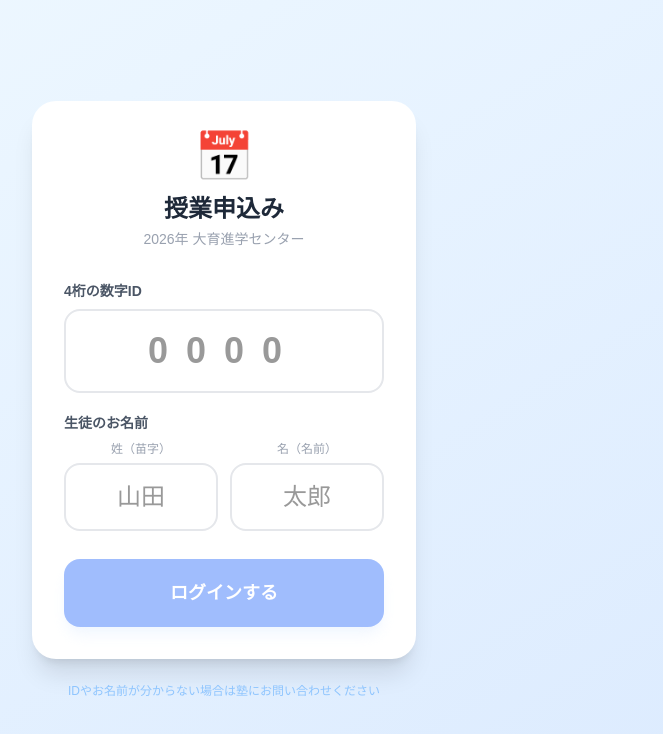
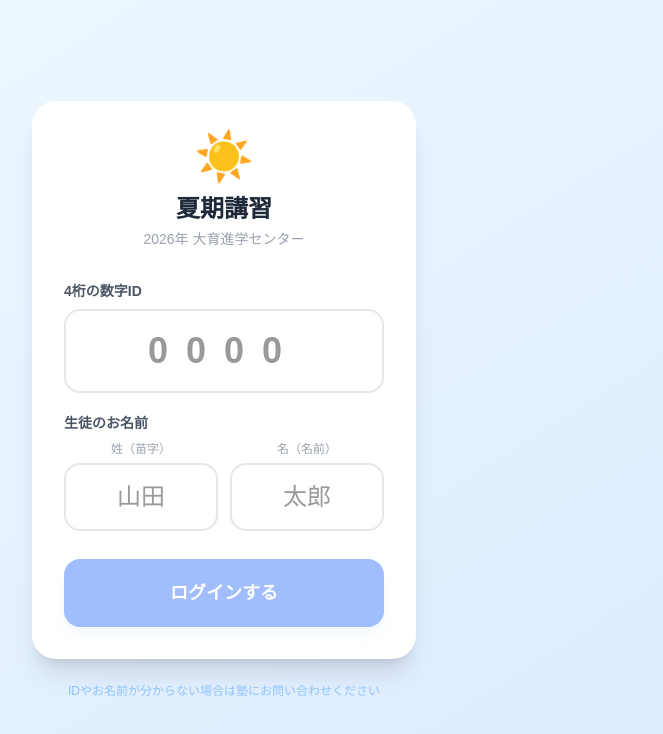
Before and after one commit to Taiiku-center/taiiku_summer2, a Next.js app: page /login in a window 1280 px wide. Shown: the top 734 px of the page, without its empty margins (416-1079 px from the left). Built offline with nearby package versions, Linux system fonts and the light colour scheme.

Commit message:
Match layout and branding to taiiku_summer: use summer emoji and title

```diff
--- a/app/login/page.tsx
+++ b/app/login/page.tsx
@@ -45,8 +45,8 @@ export default function LoginPage() {
     <div className="min-h-screen bg-gradient-to-br from-sky-50 to-blue-100 flex flex-col items-center justify-center p-4">
       <div className="bg-white rounded-3xl shadow-xl p-8 w-full max-w-sm">
         <div className="text-center mb-8">
-          <div className="text-5xl mb-3">📅</div>
-          <h1 className="text-2xl font-bold text-gray-800">授業申込み</h1>
+          <div className="text-5xl mb-3">☀️</div>
+          <h1 className="text-2xl font-bold text-gray-800">夏期講習</h1>
           <p className="text-sm text-gray-400 mt-1">2026年 大育進学センター</p>
         </div>
 
--- a/app/parent/page.tsx
+++ b/app/parent/page.tsx
@@ -26,7 +26,7 @@ export default function ParentHomePage() {
     <div className="min-h-screen bg-gray-50">
       <header className="bg-white border-b border-gray-100 px-5 py-4 flex items-center justify-between sticky top-0 z-10">
         <div>
-          <h1 className="text-lg font-bold text-gray-800">📅 授業申込み</h1>
+          <h1 className="text-lg font-bold text-gray-800">☀️ 夏期講習</h1>
           <p className="text-xs text-gray-400 mt-0.5">{student.full_name} さん</p>
         </div>
         <button onClick={() => { clearSession(); router.replace('/login') }}
@@ -37,8 +37,8 @@ export default function ParentHomePage() {
 
       <main className="px-4 py-8 max-w-2xl mx-auto">
         <div className="text-center mb-8">
-          <div className="text-4xl mb-2">📅</div>
-          <h2 className="text-xl font-bold text-gray-800">2026年 授業申込み</h2>
+          <div className="text-4xl mb-2">☀️</div>
+          <h2 className="text-xl font-bold text-gray-800">2026年 夏期講習</h2>
           <p className="text-sm text-gray-400 mt-1">7月20日（月）〜 8月29日（土）</p>
         </div>
 
--- a/app/parent/schedule/page.tsx
+++ b/app/parent/schedule/page.tsx
@@ -326,7 +326,7 @@ export default function SchedulePage() {
     <div className="min-h-screen bg-gray-50">
       <header className="bg-white border-b border-gray-200 sticky top-0 z-10">
         <div className="px-4 py-3 flex items-center gap-3">
-          <button onClick={() => { router.replace('/login') }} className="bg-gray-100 text-gray-700 px-4 py-2 rounded-xl text-sm font-bold active:bg-gray-200">← 戻る</button>
+          <button onClick={() => router.back()} className="bg-gray-100 text-gray-700 px-4 py-2 rounded-xl text-sm font-bold active:bg-gray-200">← 戻る</button>
           <h1 className="text-base font-bold text-gray-800">授業を申し込む</h1>
           {view === 'week' && (
             <button
```
